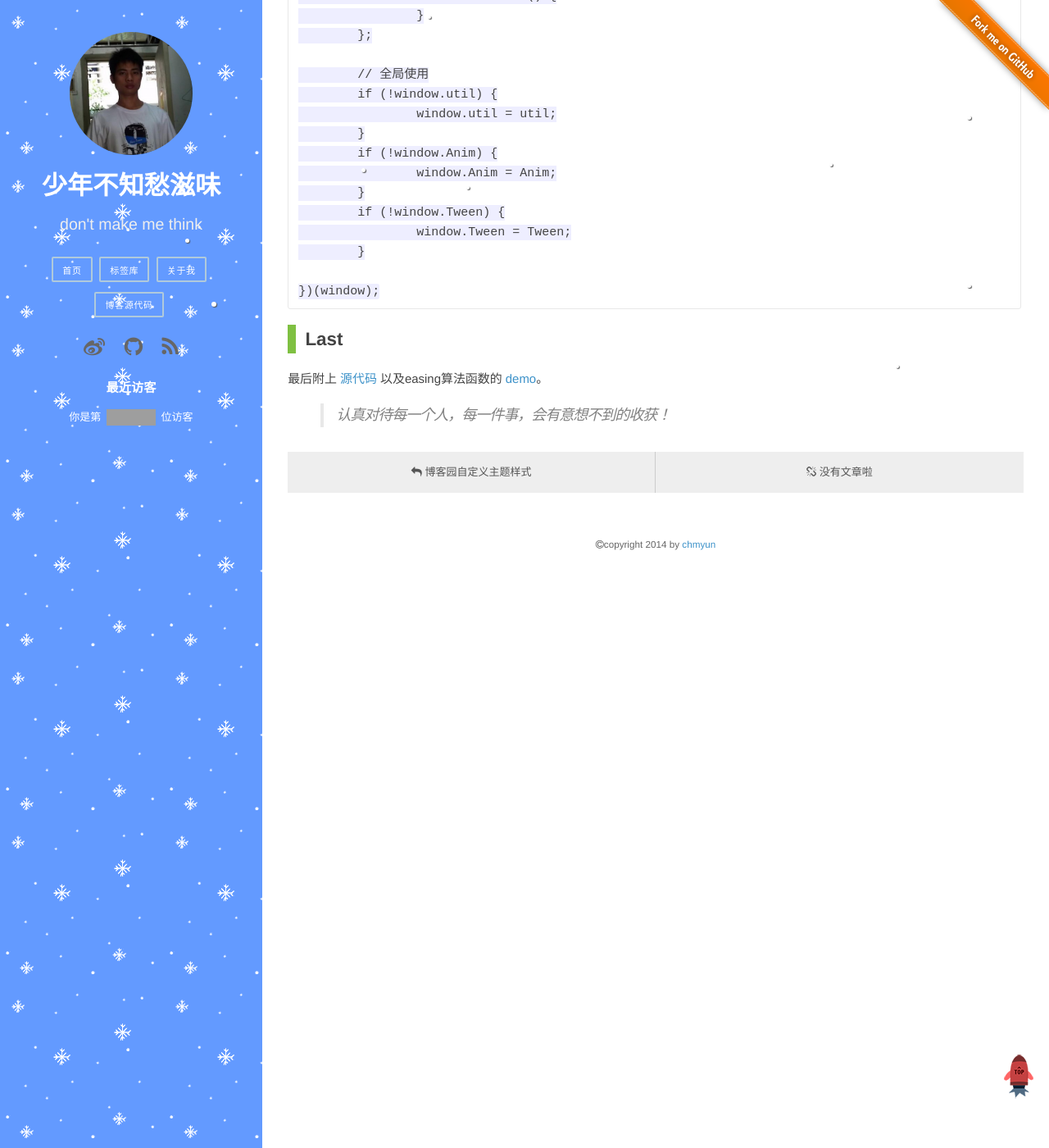
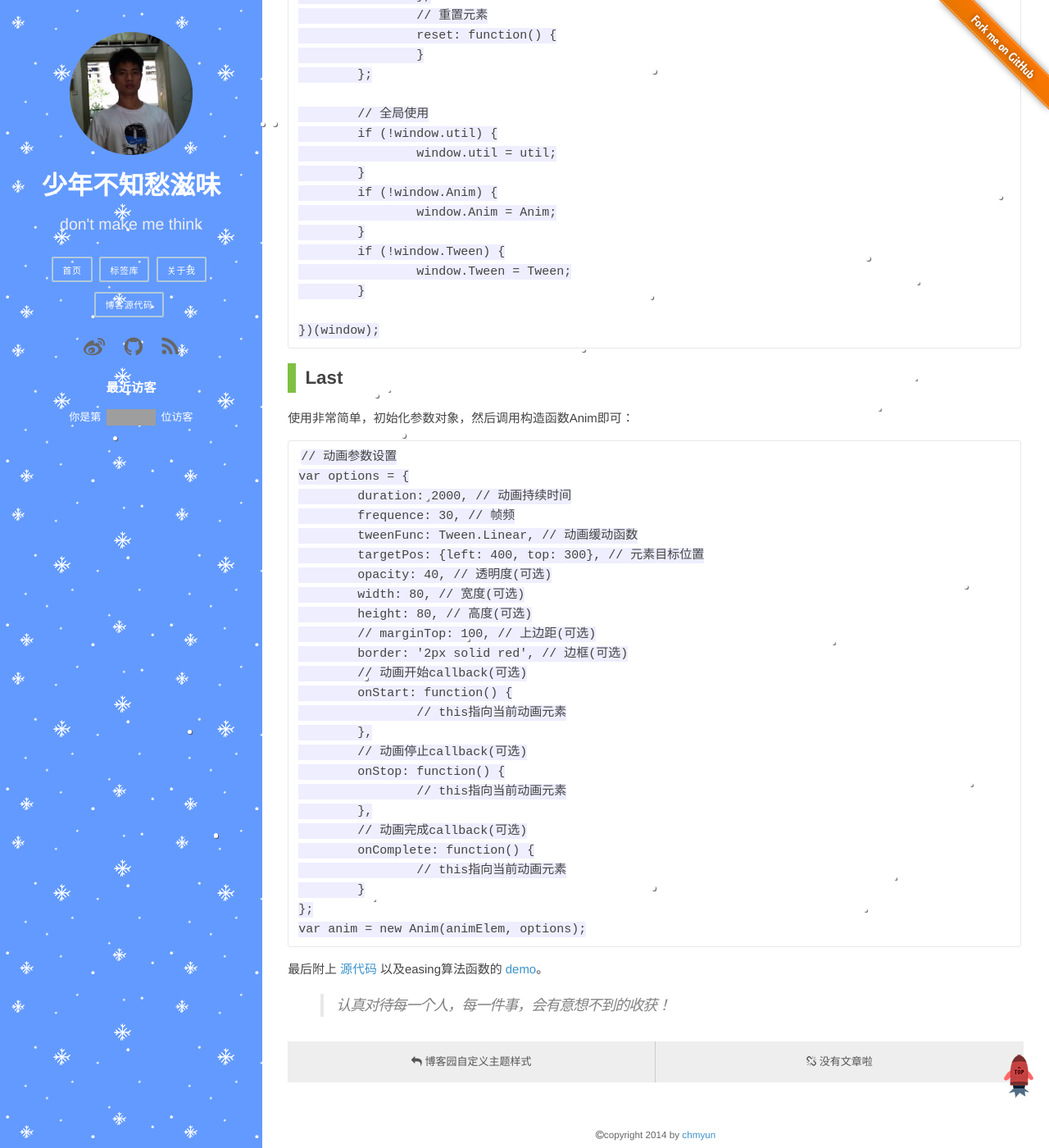
Before and after one commit to hcy2367/hcy2367.github.io, a Jekyll site: the page built from _posts/2015-1-8-js-anim.md, in a window 1280 px wide and 1400 px high, scrolled down 3807 px. Shown: the whole window at 82% size. Built offline with Jekyll 4.4.1, drawn with Linux system fonts in a browser that asks for light colours; comment, search, counter and statistics services are not loaded; some of the changed text lies outside the part shown; grey boxes are pictures that could not be loaded.

Commit message:
更新文章

```diff
--- a/_layouts/default.html
+++ b/_layouts/default.html
@@ -72,7 +72,11 @@
 	<!-- jiathis share -->
 	<script type="text/javascript" src="http://v3.jiathis.com/code/jiathis_r.js?move=0&amp;btn=r1.gif&amp;uid=1395394727612232" charset="utf-8"></script>
 	<!-- cnzz -->
-	<script type="text/javascript">var cnzz_protocol = (("https:" == document.location.protocol) ? " https://" : " http://");document.write(unescape("%3Cspan id='cnzz_stat_icon_1254002093'%3E%3C/span%3E%3Cscript src='" + cnzz_protocol + "s95.cnzz.com/z_stat.php%3Fid%3D1254002093%26show%3Dpic' type='text/javascript'%3E%3C/script%3E"));</script>
+	<script type="text/javascript">
+	/*
+	var cnzz_protocol = (("https:" == document.location.protocol) ? " https://" : " http://");document.write(unescape("%3Cspan id='cnzz_stat_icon_1254002093'%3E%3C/span%3E%3Cscript src='" + cnzz_protocol + "s95.cnzz.com/z_stat.php%3Fid%3D1254002093%26show%3Dpic' type='text/javascript'%3E%3C/script%3E"));
+	*/
+	</script>
 	<!-- google analytics -->
 	<!--
 	<script type="text/javascript">
--- a/_posts/2015-1-8-js-anim.md
+++ b/_posts/2015-1-8-js-anim.md
@@ -24,7 +24,7 @@ tags: ['js', 'animate']
 
 ## Section Two
 
-代码总体结构，具体说明看注释，需注意的问题是，在私有作用域里定义的变量，要在外部能访问到，需挂在window全局对象下，如window.Anim = Anim；然后动画元素需要设置定位position属性：
+代码总体结构，具体说明看注释，需注意的问题：**1）**在私有作用域里定义的变量，要在外部能访问到，需挂在window全局对象下，如window.Anim = Anim；**2）**动画元素需要设置定位position属性；**3）**传入的外边距参数需要驼峰式命名，并且当同时设置targetPos(元素目标位置)和外边距时，外边距的值会覆盖targetPos的值，如marginLeft的值会覆盖targetPos.left的值，因为外边距实现动画的原理也是利用元素的left、top值：
 
 	(function(window) {
 		/*
@@ -159,6 +159,34 @@ tags: ['js', 'animate']
 
 ## Last
 
+使用非常简单，初始化参数对象，然后调用构造函数Anim即可：
+
+	// 动画参数设置
+	var options = {
+		duration: 2000, // 动画持续时间
+		frequence: 30, // 帧频
+		tweenFunc: Tween.Linear, // 动画缓动函数
+		targetPos: {left: 400, top: 300}, // 元素目标位置
+		opacity: 40, // 透明度(可选)
+		width: 80, // 宽度(可选)
+		height: 80, // 高度(可选)
+		// marginTop: 100, // 上边距(可选)
+		border: '2px solid red', // 边框(可选)
+		// 动画开始callback(可选)
+		onStart: function() {
+			// this指向当前动画元素
+		},
+		// 动画停止callback(可选)
+		onStop: function() {
+			// this指向当前动画元素
+		},
+		// 动画完成callback(可选)
+		onComplete: function() {
+			// this指向当前动画元素
+		}
+	};
+	var anim = new Anim(animElem, options);
+
 最后附上 [源代码](https://github.com/hcy2367/jsAnim) 以及easing算法函数的 [demo](http://www.robertpenner.com/easing/easing_demo.html)。
 
 
```
